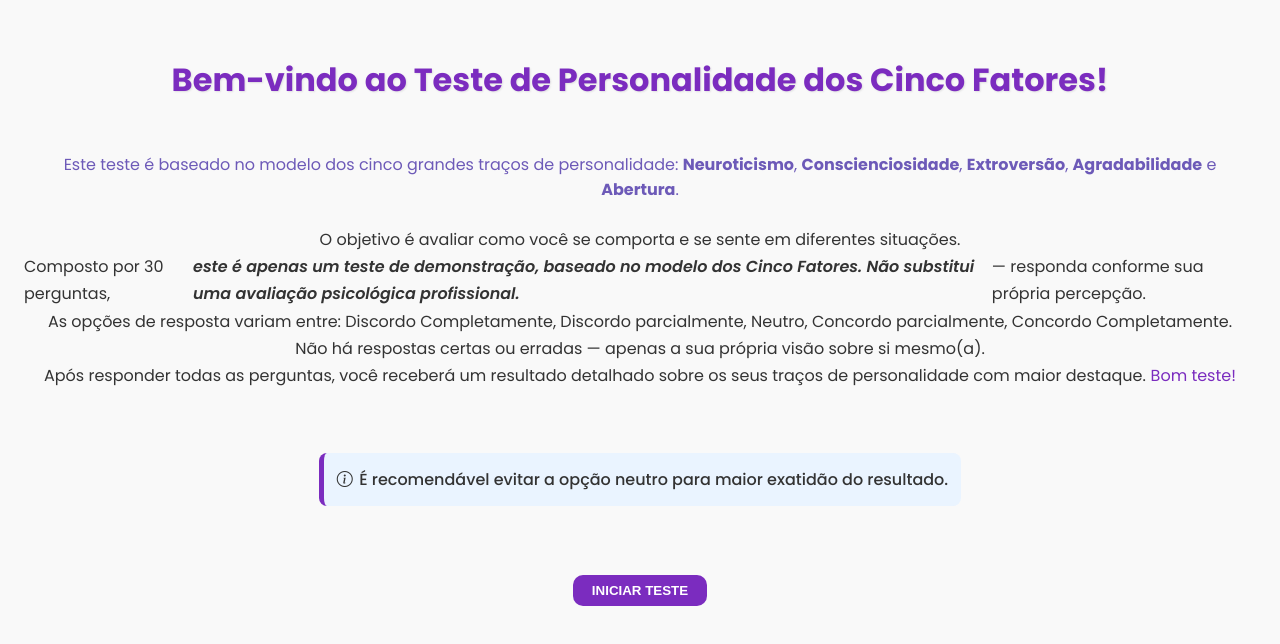
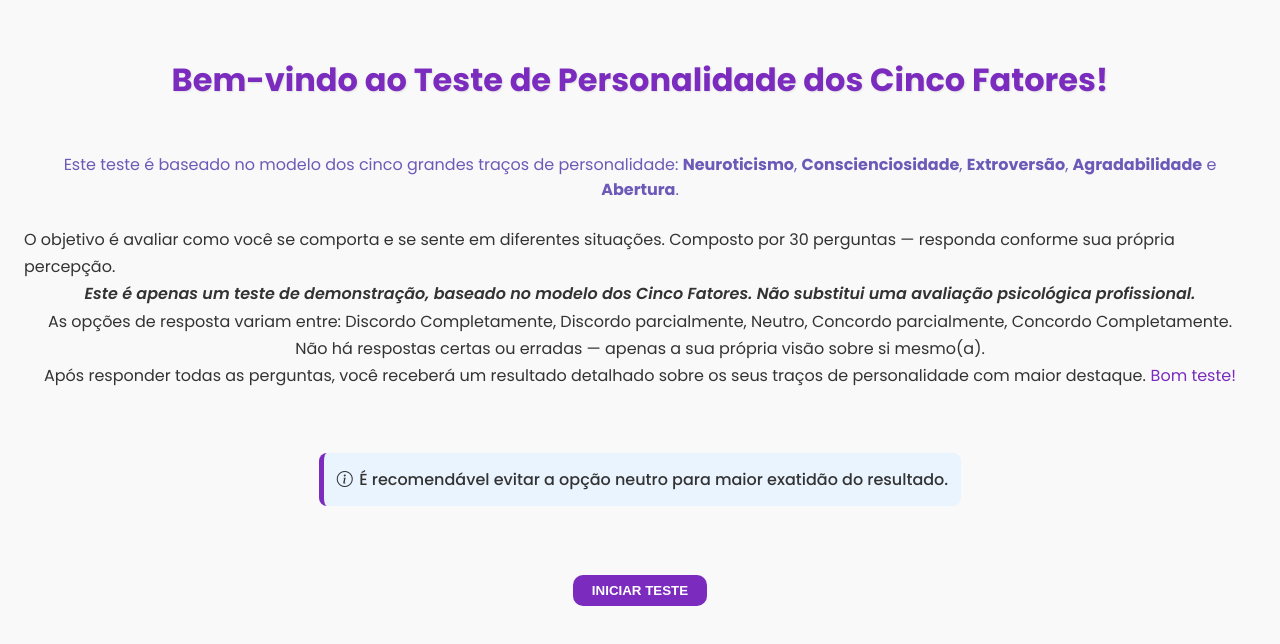
Before and after one commit to YuriMatheusBarros/Teste-de-Personalidade-ReactVersion, a React (Create React App) app: page /#/ in a window 1280 px wide. Shown: the top 644 px of the page. Built offline with nearby package versions, Linux system fonts and the light colour scheme.

Commit message:
Parágrafos da tela inicial alterados

```diff
--- a/src/intro.js
+++ b/src/intro.js
@@ -25,8 +25,8 @@ function Intro() {
       <p className='explicacao-tracos'>Este teste é baseado no modelo dos cinco grandes traços de personalidade: <strong>Neuroticismo</strong>, <strong>Conscienciosidade</strong>, <strong>Extroversão</strong>, <strong>Agradabilidade</strong> e <strong>Abertura</strong>.</p>
 
 
-      <p className='explicacao'>O objetivo é avaliar como você se comporta e se sente em diferentes situações.</p>
-      <p className='explicacao'>Composto por 30 perguntas, <em>este é apenas um teste de demonstração, baseado no modelo dos Cinco Fatores. Não substitui uma avaliação psicológica profissional.</em> — responda conforme sua própria percepção.</p>
+      <p className='explicacao'>O objetivo é avaliar como você se comporta e se sente em diferentes situações. Composto por 30 perguntas — responda conforme sua própria percepção.</p>
+      <p className='explicacao'><em>Este é apenas um teste de demonstração, baseado no modelo dos Cinco Fatores. Não substitui uma avaliação psicológica profissional.</em></p>
       <p className='explicacao'>As opções de resposta variam entre: Discordo Completamente, Discordo parcialmente, Neutro, Concordo parcialmente, Concordo Completamente.</p>
       <p className='explicacao'>Não há respostas certas ou erradas — apenas a sua própria visão sobre si mesmo(a).</p>
       <p className='explicacao'>Após responder todas as perguntas, você receberá um resultado detalhado sobre os seus traços de personalidade com maior destaque.<span className='text-boaSorte'>Bom teste!</span></p>
```
